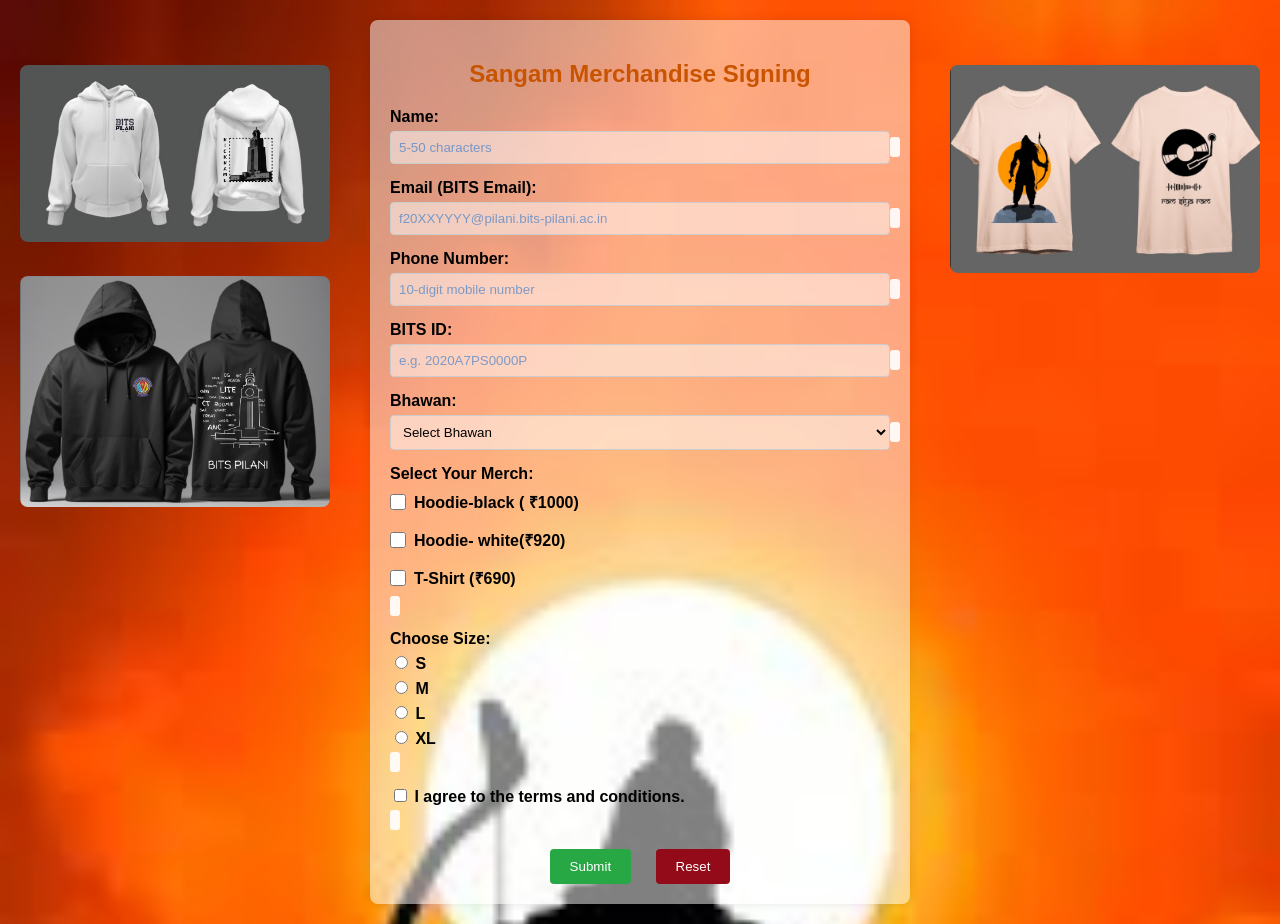
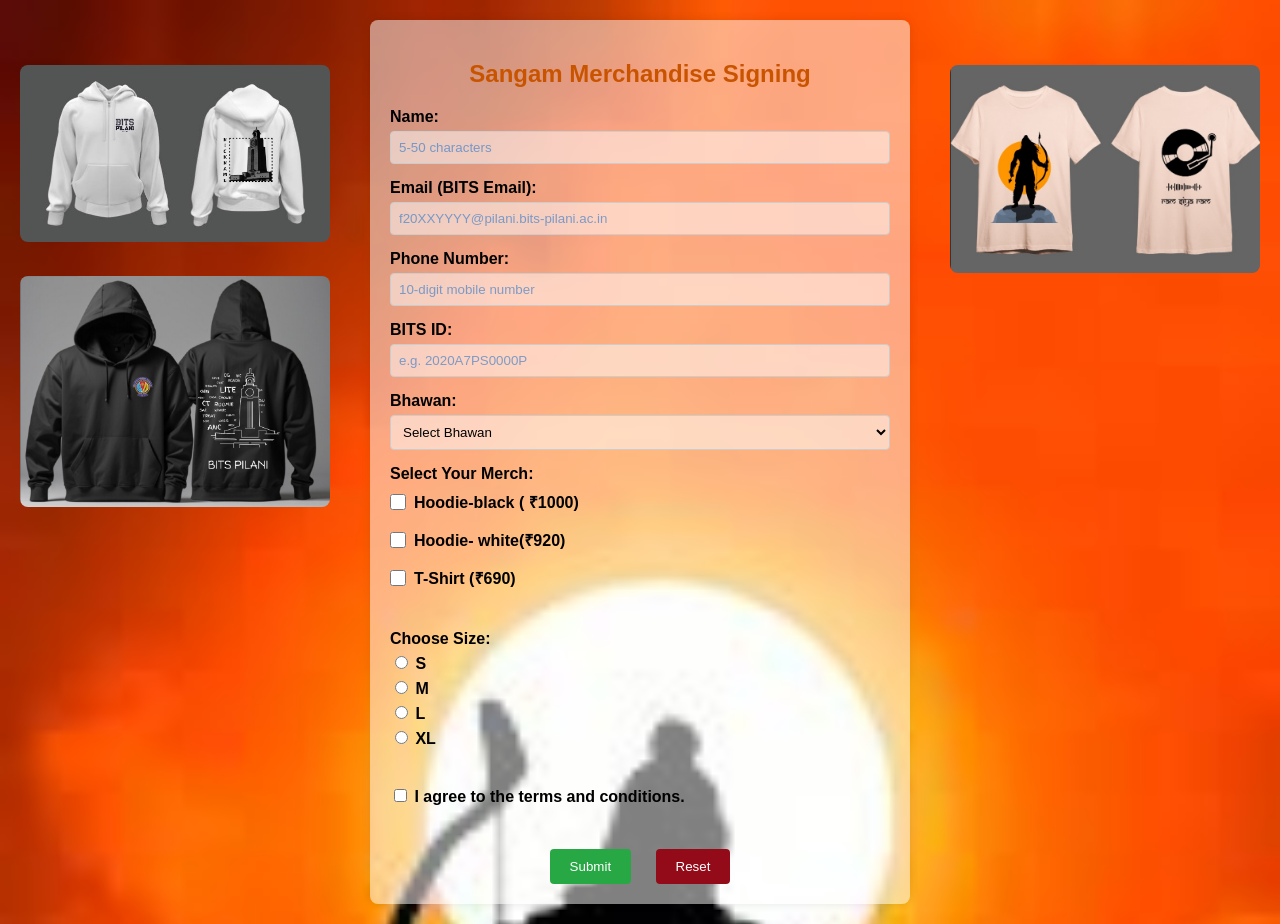
Before and after one commit to Tushar-Pandey911/task_2, a plain HTML site: page index.html in a window 1280 px wide. Drawn offline with Linux system fonts and the light colour scheme.

Commit message:
Update styles.css

```diff
--- a/styles.css
+++ b/styles.css
@@ -4,7 +4,6 @@ body {
     margin: 0;
     padding: 0;
     font-family: Arial, sans-serif;
-    background-color: #f4f4f4;
     background-size: cover;
     background-image: url('bg pic.jpg');
     background-attachment: fixed;
@@ -25,7 +24,6 @@ body {
     flex: 0 1px 600px;
     max-width: 600px;
     margin: 0;
-    background: #fff;
     padding: 20px;
     border-radius: 8px;
     box-shadow: 0 0 10px rgba(0, 0, 0, 0.1);
@@ -106,7 +104,6 @@ object-fit: cover;
     .error {
     color: red;
     font-size: 0.9em;
-    background: rgba(255, 255, 255, 0.9);
     padding: 2px 5px;
     border-radius: 3px;
     }
```
